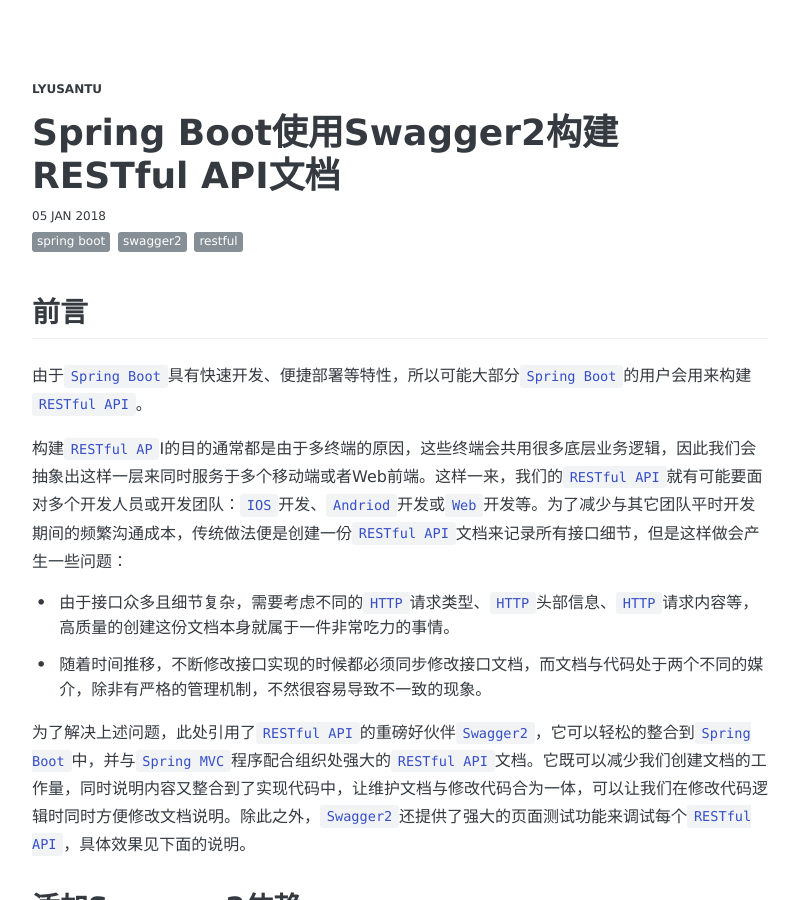
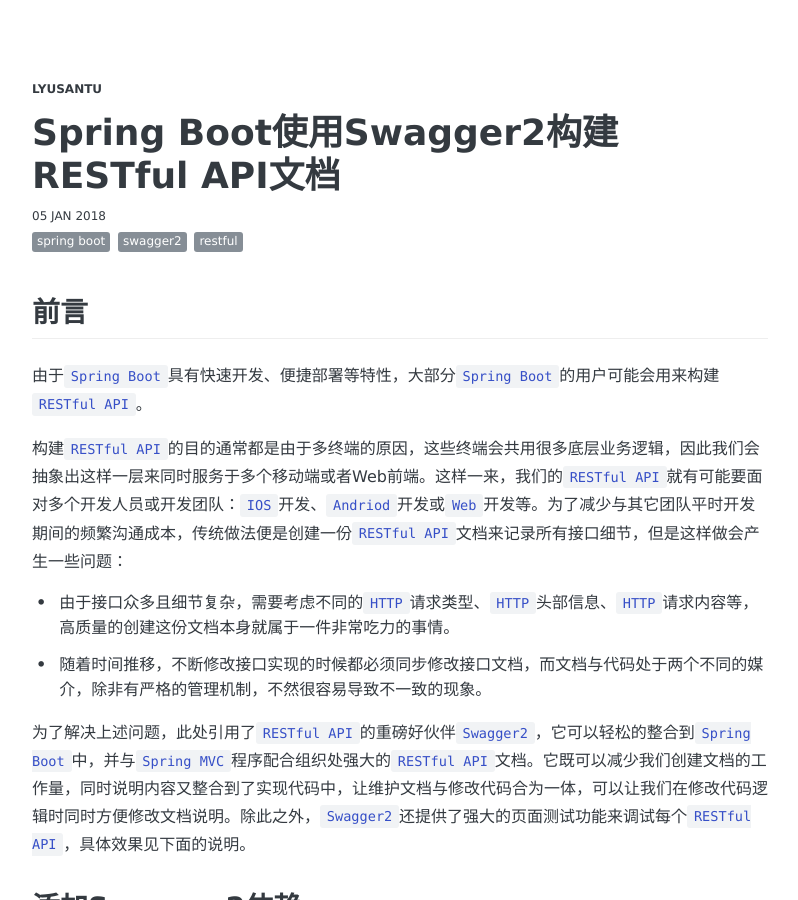
Before and after one commit to lyusantu/lyusantu.github.io, a Jekyll site: the page built from _posts/2018-1-5-spring-boot-use-swagger2-create-restful-api.md, in a window 1280 px wide and 900 px high. Shown: the whole window, without its empty margins (240-1038 px from the left). Built offline with Jekyll 4.4.1, drawn with Linux system fonts in a browser that asks for light colours; some web fonts are replaced; comment, search, counter and statistics services are not loaded.

Commit message:
Spring Boot使用Swagger2构建RESTful API文档

```diff
--- a/_posts/2018-1-5-spring-boot-use-swagger2-create-restful-api.md
+++ b/_posts/2018-1-5-spring-boot-use-swagger2-create-restful-api.md
@@ -10,9 +10,9 @@
 
 ## 前言
 
-由于`Spring Boot`具有快速开发、便捷部署等特性，所以可能大部分`Spring Boot`的用户会用来构建`RESTful API`。
+由于`Spring Boot`具有快速开发、便捷部署等特性，大部分`Spring Boot`的用户可能会用来构建`RESTful API`。
 
-构建`RESTful AP`I的目的通常都是由于多终端的原因，这些终端会共用很多底层业务逻辑，因此我们会抽象出这样一层来同时服务于多个移动端或者Web前端。这样一来，我们的`RESTful API`就有可能要面对多个开发人员或开发团队：`IOS`开发、`Andriod`开发或`Web`开发等。为了减少与其它团队平时开发期间的频繁沟通成本，传统做法便是创建一份`RESTful API`文档来记录所有接口细节，但是这样做会产生一些问题：
+构建`RESTful API`的目的通常都是由于多终端的原因，这些终端会共用很多底层业务逻辑，因此我们会抽象出这样一层来同时服务于多个移动端或者Web前端。这样一来，我们的`RESTful API`就有可能要面对多个开发人员或开发团队：`IOS`开发、`Andriod`开发或`Web`开发等。为了减少与其它团队平时开发期间的频繁沟通成本，传统做法便是创建一份`RESTful API`文档来记录所有接口细节，但是这样做会产生一些问题：
 - 由于接口众多且细节复杂，需要考虑不同的`HTTP`请求类型、`HTTP`头部信息、`HTTP`请求内容等，高质量的创建这份文档本身就属于一件非常吃力的事情。
 - 随着时间推移，不断修改接口实现的时候都必须同步修改接口文档，而文档与代码处于两个不同的媒介，除非有严格的管理机制，不然很容易导致不一致的现象。
 
```
